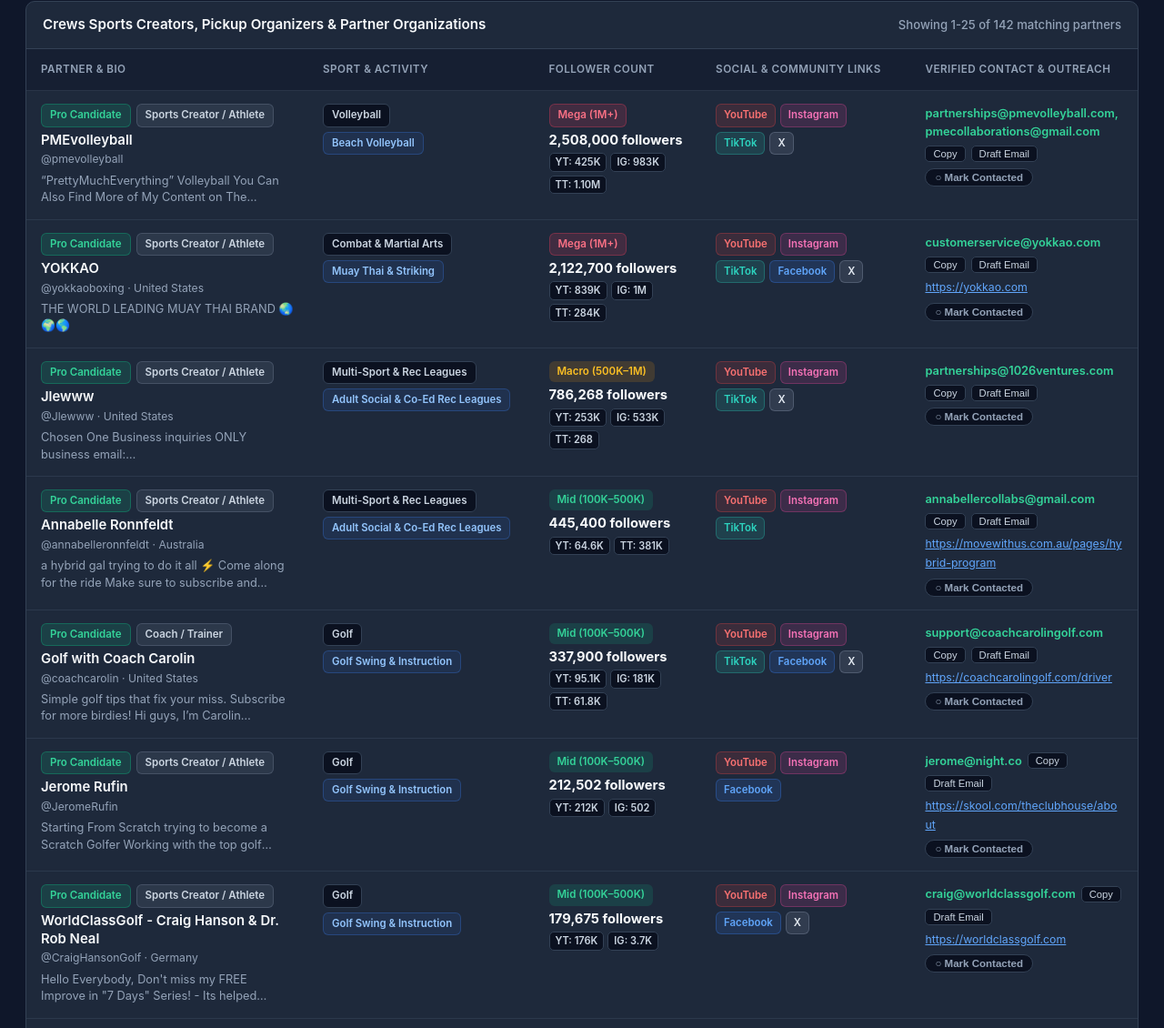
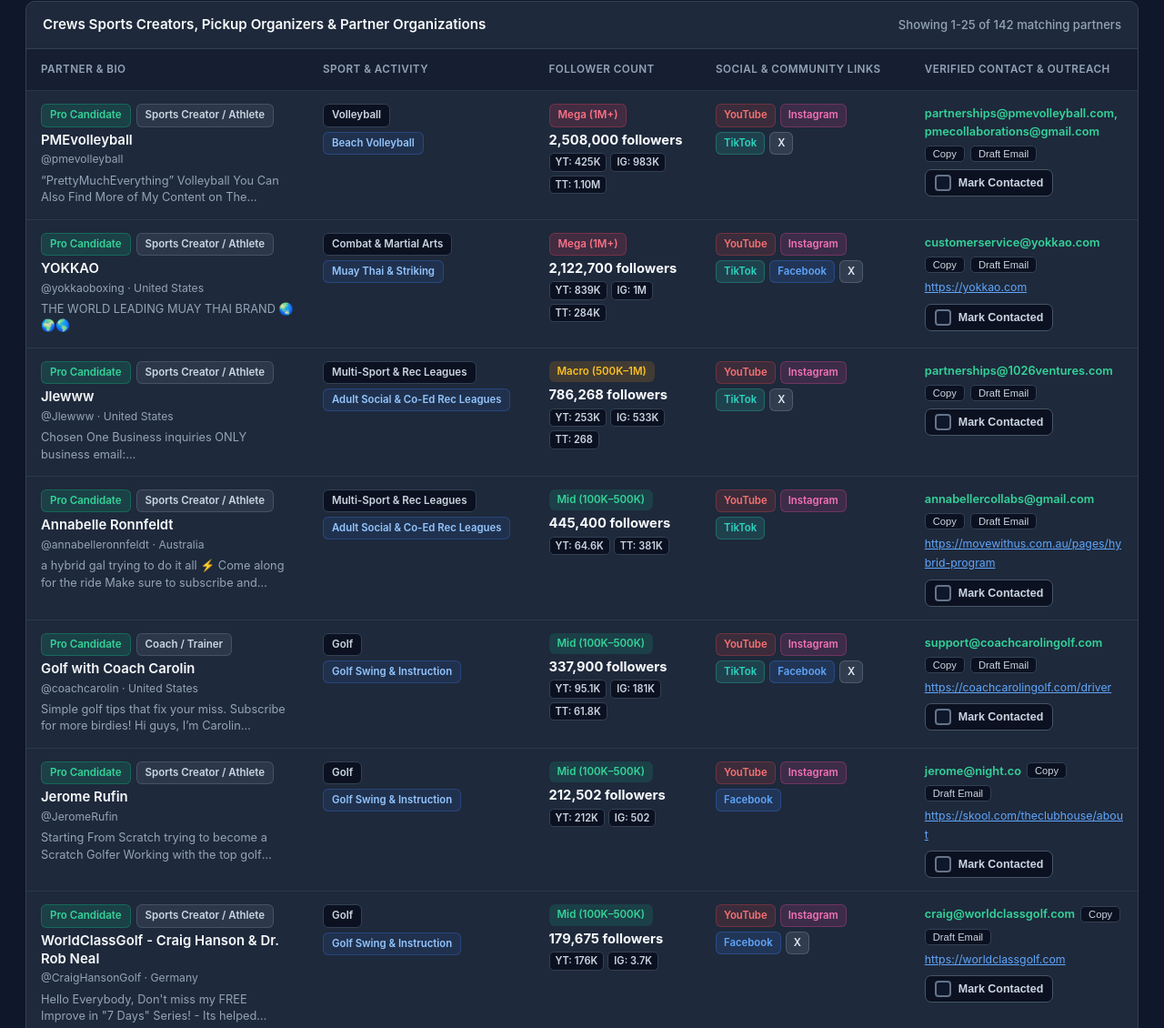
Before and after one commit to yidaw123/Social-Media-Lead-Scrapper, a plain HTML site: page index.html in a window 1280 px wide. Shown: the part 1547-2677 px from the top of the page at 91% size. Drawn offline with Linux system fonts and the light colour scheme; no server answers.

Commit message:
UI: replace Contacted circle with larger square checkbox

```diff
--- a/index.html
+++ b/index.html
@@ -4,7 +4,7 @@
   <meta charset="UTF-8" />
   <meta name="viewport" content="width=device-width, initial-scale=1.0" />
   <title>Crews — Sports Creator &amp; Partner Scraper</title>
-  <link rel="stylesheet" href="./static/styles.css?v=2" />
+  <link rel="stylesheet" href="./static/styles.css?v=3" />
 </head>
 <body>
   <div class="container">
@@ -382,6 +382,6 @@
     </div>
   </div>
 
-  <script src="./static/app.js?v=2"></script>
+  <script src="./static/app.js?v=3"></script>
 </body>
 </html>
--- a/static/app.js
+++ b/static/app.js
@@ -962,9 +962,10 @@ function renderPartnersPage() {
       ? `<div style="margin-top:5px;"><a href="${esc(safeUrl(siteStr))}" target="_blank" rel="noopener noreferrer" style="color:#60a5fa;font-size:0.77rem;word-break:break-all;">${esc(siteStr)}</a></div>`
       : "";
     const contactedBlock = `
-      <div style="margin-top:6px;">
-        <button type="button" class="contacted-toggle-btn${isContacted ? " is-contacted" : ""}" data-partner-id="${esc(p.partner_id)}" onclick="togglePartnerContacted(this.dataset.partnerId)">
-          ${isContacted ? "&#10003; Contacted" : "&#9675; Mark Contacted"}
+      <div style="margin-top:8px;">
+        <button type="button" class="contacted-toggle-btn${isContacted ? " is-contacted" : ""}" role="checkbox" aria-checked="${isContacted ? "true" : "false"}" data-partner-id="${esc(p.partner_id)}" onclick="togglePartnerContacted(this.dataset.partnerId)">
+          <span class="contacted-box" aria-hidden="true">${isContacted ? "&#10003;" : ""}</span>
+          <span>${isContacted ? "Contacted" : "Mark Contacted"}</span>
         </button>
       </div>`;
 
--- a/static/styles.css
+++ b/static/styles.css
@@ -618,25 +618,49 @@ tbody tr:hover td { background: rgba(255, 255, 255, 0.02); }
 .contacted-toggle-btn {
   display: inline-flex;
   align-items: center;
-  gap: 5px;
-  padding: 3px 10px;
-  border-radius: 999px;
-  font-size: 0.72rem;
+  gap: 8px;
+  padding: 5px 10px;
+  border-radius: 7px;
+  font-size: 0.78rem;
   font-weight: 600;
   cursor: pointer;
-  border: 1px solid var(--border);
+  border: 1px solid #475569;
   background: var(--surface-subtle);
-  color: var(--muted);
+  color: var(--text-secondary);
   transition: all 0.14s ease;
 }
 .contacted-toggle-btn:hover {
   color: #fff;
-  border-color: rgba(96, 165, 250, 0.45);
+  background: var(--surface-hover);
+  border-color: rgba(96, 165, 250, 0.55);
+}
+.contacted-box {
+  width: 18px;
+  height: 18px;
+  border-radius: 4px;
+  border: 2px solid #64748b;
+  background: #0f172a;
+  display: inline-flex;
+  align-items: center;
+  justify-content: center;
+  font-size: 0.82rem;
+  font-weight: 800;
+  line-height: 1;
+  flex-shrink: 0;
+  transition: all 0.14s ease;
+}
+.contacted-toggle-btn:hover .contacted-box {
+  border-color: #60a5fa;
 }
 .contacted-toggle-btn.is-contacted {
   background: rgba(16, 185, 129, 0.16);
   color: #34d399;
-  border-color: rgba(16, 185, 129, 0.38);
+  border-color: rgba(16, 185, 129, 0.42);
+}
+.contacted-toggle-btn.is-contacted .contacted-box {
+  background: var(--emerald);
+  border-color: var(--emerald);
+  color: #052e16;
 }
 
 /* Pagination */
```
Also changed, not shown: static/index.html (+2 -2 lines).
